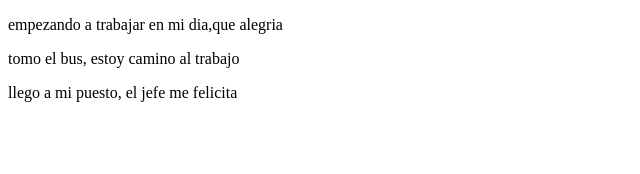
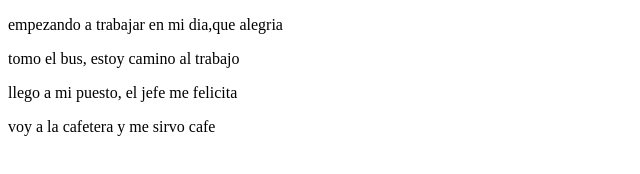
Before and after one commit to persival202/prueba, a plain HTML site: page index.html in a window 1280 px wide. Shown: the whole page, without its empty margins (0-640 px from the left). Drawn offline with Linux system fonts and the light colour scheme.

Commit message:
linea4.2

```diff
--- a/index.html
+++ b/index.html
@@ -9,6 +9,7 @@
     <p> empezando a trabajar en mi dia,que alegria</p>
     <p> tomo el bus, estoy camino al trabajo </p>
     <p> llego a mi puesto, el jefe me felicita</p>
+    <p> voy a la cafetera y me sirvo cafe</p>
 
 </body>
 </html>
```
